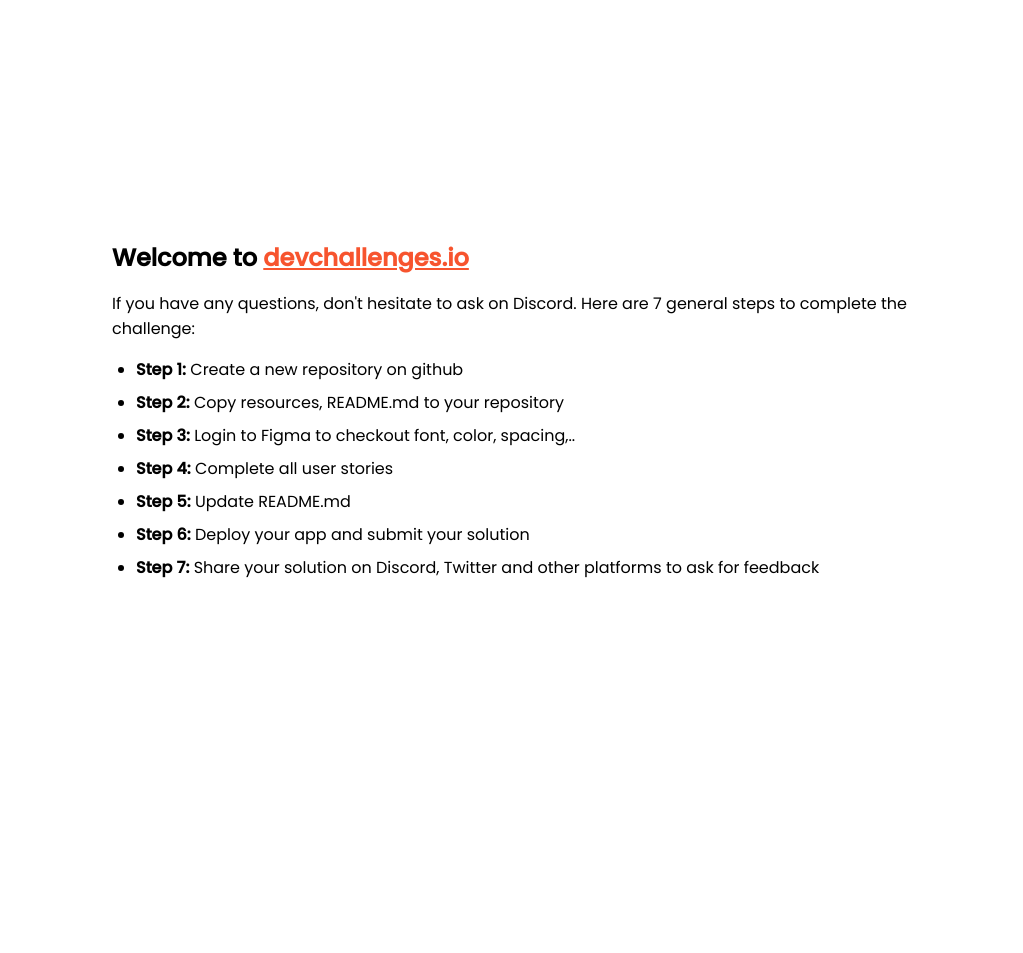
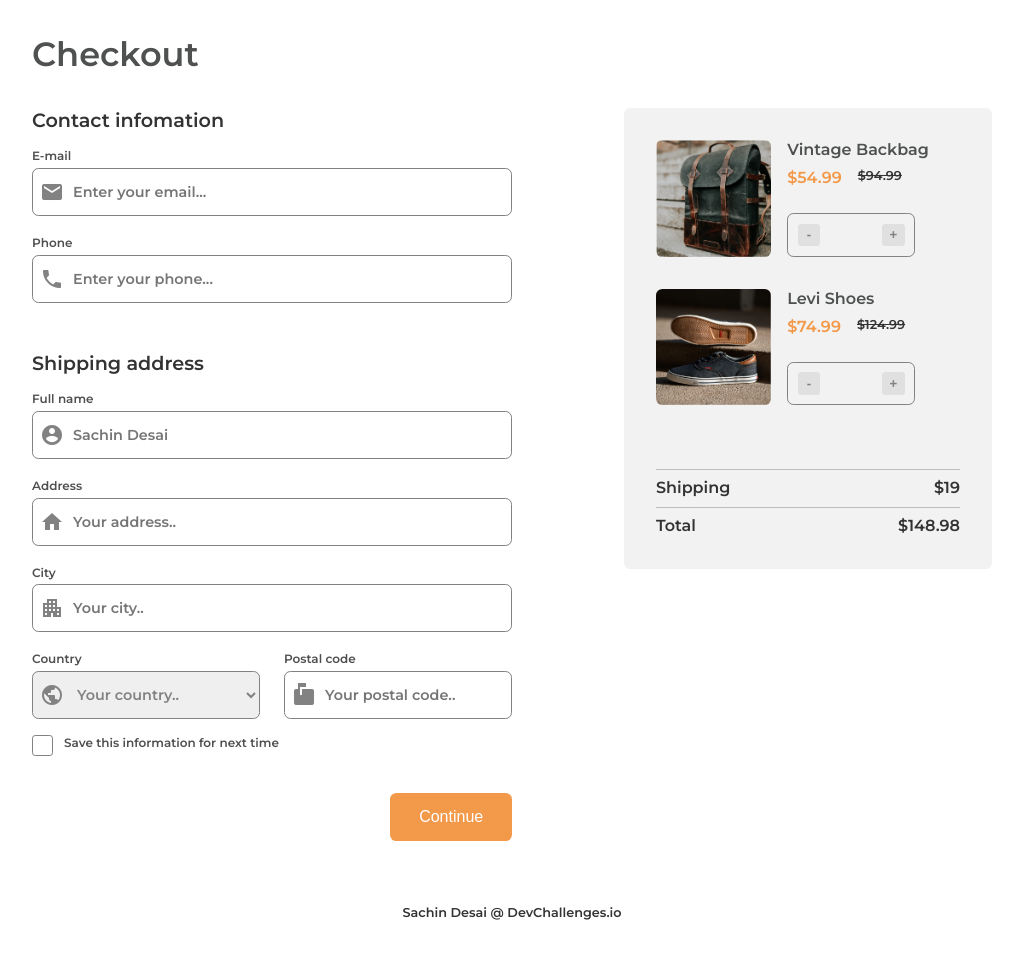
Before and after one commit to sachind3/checkout-page, a plain HTML site: page index.html in a window 1280 px wide. Shown: the whole page, without its empty margins (128-1151 px from the left). Before the commit the page ends 800 px from the top, so only its background shows below. Drawn offline with Linux system fonts and the light colour scheme.

Commit message:
structure done

```diff
--- a/index.html
+++ b/index.html
@@ -4,92 +4,193 @@
     <meta charset="utf-8" />
     <meta
       name="viewport"
-      content="width=device-width, initial-scale=1,
-  maximum-scale=5"
+      content="width=device-width, initial-scale=1, maximum-scale=5"
     />
-
     <link rel="icon" href="devchallenges.png" />
-
     <link
       rel="shortcut icon"
       type="image/x-icon"
       href="https://devchallenges.io/"
     />
-
+    <title>Checkout Page | Sachin Desai</title>
+    <link rel="preconnect" href="https://fonts.gstatic.com" />
     <link
-      href="https://fonts.googleapis.com/css2?family=Poppins:wght@400;500&display=swap"
+      href="https://fonts.googleapis.com/css2?family=Montserrat:wght@400;600;700&display=swap"
       rel="stylesheet"
     />
-
-    <title>Devchallenges</title>
-
-    <style>
-      body {
-        font-family: "Poppins", sans-serif;
-      }
-
-      ul {
-        padding-left: 24px;
-      }
-
-      li {
-        margin-bottom: 8px;
-      }
-
-      .welcome {
-        max-width: 800px;
-        margin: 0 auto;
-      }
-
-      .welcome-text {
-        margin-top: 30vh;
-        font-weight: 500;
-      }
-
-      .welcome-text p {
-        font-size: 1rem;
-        font-weight: 400;
-      }
-
-      .welcome-text h1 {
-        font-size: 1.5rem;
-      }
-
-      .welcome-text a {
-        color: #f7542e;
-      }
-    </style>
+    <link
+      href="https://fonts.googleapis.com/icon?family=Material+Icons"
+      rel="stylesheet"
+    />
+    <link rel="stylesheet" href="css/app.css" />
   </head>
   <body>
-    <div class="welcome">
-      <div class="welcome-text">
-        <h1>
-          Welcome to
-          <a href="https://devchallenges.io/" target="_blank"
-            >devchallenges.io</a
+    <main>
+      <div class="wrapper">
+        <h2>Checkout</h2>
+        <div class="checkout-grid">
+          <div class="checkout-details">
+            <form>
+              <div class="card">
+                <h4>Contact infomation</h4>
+                <div class="formGroup">
+                  <label for="email">E-mail</label>
+                  <div class="formControl">
+                    <span class="material-icons">email</span>
+                    <input
+                      type="email"
+                      placeholder="Enter your email..."
+                      id="email"
+                      name="email"
+                    />
+                  </div>
+                </div>
+                <div class="formGroup">
+                  <label for="phone">Phone</label>
+                  <div class="formControl">
+                    <span class="material-icons">local_phone</span>
+                    <input
+                      type="number"
+                      placeholder="Enter your phone..."
+                      id="phone"
+                      name="phone"
+                    />
+                  </div>
+                </div>
+              </div>
+              <div class="card last">
+                <h4>Shipping address</h4>
+                <div class="formGroup">
+                  <label for="fullName">Full name</label>
+                  <div class="formControl">
+                    <span class="material-icons">account_circle</span>
+                    <input
+                      type="text"
+                      placeholder="Sachin Desai"
+                      id="fullName"
+                      name="fullName"
+                    />
+                  </div>
+                </div>
+                <div class="formGroup">
+                  <label for="address">Address</label>
+                  <div class="formControl">
+                    <span class="material-icons">home</span>
+                    <input
+                      type="text"
+                      placeholder="Your address.."
+                      id="address"
+                      name="address"
+                    />
+                  </div>
+                </div>
+                <div class="formGroup">
+                  <label for="city">City</label>
+                  <div class="formControl">
+                    <span class="material-icons">apartment</span>
+                    <input
+                      type="text"
+                      placeholder="Your city.."
+                      id="city"
+                      name="city"
+                    />
+                  </div>
+                </div>
+                <div class="formGroup-row">
+                  <div class="formGroup">
+                    <label for="country">Country</label>
+                    <div class="formControl">
+                      <span class="material-icons">public</span>
+                      <select name="country" id="country">
+                        <option value="" disabled selected>
+                          Your country..
+                        </option>
+                        <option value="ind">India</option>
+                      </select>
+                    </div>
+                  </div>
+                  <div class="formGroup">
+                    <label for="postalCode">Postal code</label>
+                    <div class="formControl">
+                      <span class="material-icons">markunread_mailbox</span>
+                      <input
+                        type="number"
+                        placeholder="Your postal code.."
+                        id="postalCode"
+                        name="postalCode"
+                      />
+                    </div>
+                  </div>
+                </div>
+                <div class="formGroup">
+                  <label for="saveInfo" class="checkbox-control"
+                    ><input
+                      type="checkbox"
+                      id="saveInfo"
+                      name="saveInfo"
+                      value="saveInfo"
+                    /><i></i>Save this information for next time</label
                   >
-        </h1>
-
-        <p>
-          If you have any questions, don't hesitate to ask on Discord. Here are
-          7 general steps to complete the challenge:
-        </p>
                 </div>
-
+              </div>
+              <button type="submit" class="btn">Continue</button>
+            </form>
+          </div>
+          <div class="checkout-info">
+            <div class="card">
+              <div class="productList">
+                <div class="productImg">
+                  <img src="images/photo1.png" alt="" />
+                </div>
+                <div class="productInfo">
+                  <p class="productName">Vintage Backbag</p>
+                  <div class="price">
+                    <span class="discounted">$54.99</span>
+                    <span class="oldPrice">$94.99</span>
+                  </div>
+                  <div class="counterGroup">
+                    <button type="button">-</button>
+                    <input type="number" />
+                    <button type="button">+</button>
+                  </div>
+                </div>
+              </div>
+              <div class="productList">
+                <div class="productImg">
+                  <img src="images/photo2.png" alt="" />
+                </div>
+                <div class="productInfo">
+                  <p class="productName">Levi Shoes</p>
+                  <div class="price">
+                    <span class="discounted">$74.99</span>
+                    <span class="oldPrice">$124.99</span>
+                  </div>
+                  <div class="counterGroup">
+                    <button type="button">-</button>
+                    <input type="number" />
+                    <button type="button">+</button>
+                  </div>
+                </div>
+              </div>
+              <div class="checkoutPriceDist">
                 <ul>
-        <li><b>Step 1:</b> Create a new repository on github</li>
-        <li><b>Step 2:</b> Copy resources, README.md to your repository</li>
                   <li>
-          <b>Step 3:</b> Login to Figma to checkout font, color, spacing,..
+                    <p>Shipping</p>
+                    <p>$19</p>
                   </li>
-        <li><b>Step 4:</b> Complete all user stories</li>
-        <li><b>Step 5:</b> Update README.md</li>
-        <li><b>Step 6:</b> Deploy your app and submit your solution</li>
                   <li>
-          <b>Step 7:</b> Share your solution on Discord, Twitter and other
-          platforms to ask for feedback
+                    <p>Total</p>
+                    <p>$148.98</p>
                   </li>
                 </ul>
               </div>
+            </div>
+          </div>
+        </div>
+      </div>
+    </main>
+    <footer>
+      <div class="wrapper">Sachin Desai @ DevChallenges.io</div>
+    </footer>
   </body>
 </html>
--- /dev/null
+++ b/scss/app.scss
@@ -0,0 +1,259 @@
+$orange: #f2994a;
+* {
+  margin: 0;
+  padding: 0;
+  box-sizing: border-box;
+  outline: 0;
+}
+body {
+  font-family: "Montserrat", sans-serif;
+  font-size: 16px;
+  line-height: 1.3;
+  color: #333333;
+}
+main {
+  padding: 2rem 0;
+}
+.wrapper {
+  max-width: 62em;
+  margin: 0 auto;
+  padding: 0 1rem;
+}
+h2 {
+  color: #4e5150;
+  font-weight: 600;
+  font-size: 2.1rem;
+  margin-bottom: 2rem;
+}
+.checkout-grid {
+  display: flex;
+  justify-content: space-between;
+  align-items: flex-start;
+}
+.checkout-details {
+  width: 50%;
+  form {
+    display: flex;
+    flex-direction: column;
+    width: 100%;
+  }
+  .btn {
+    background: $orange;
+    color: #fff;
+    font-size: 1rem;
+    min-height: 3rem;
+    border: 0;
+    cursor: pointer;
+    padding: 0.5rem 1.8rem;
+    border-radius: 0.4rem;
+    align-self: flex-end;
+  }
+}
+.checkout-info {
+  width: 50%;
+  padding-left: 7rem;
+  .card {
+    background: #f2f2f2;
+    padding: 2rem;
+    border-radius: 0.4rem;
+    display: flex;
+    flex-direction: column;
+  }
+}
+.card {
+  margin-bottom: 2rem;
+  &.last {
+    margin-bottom: 0;
+  }
+  h4 {
+    font-size: 1.2rem;
+    font-weight: 600;
+    margin-bottom: 0.8rem;
+  }
+}
+.formGroup-row {
+  display: grid;
+  grid-gap: 1.5rem;
+  grid-template-columns: repeat(2, 1fr);
+}
+.formGroup {
+  margin-bottom: 1rem;
+  label {
+    font-size: 0.75rem;
+    color: #4f4f4f;
+    font-weight: 600;
+    margin-bottom: 0.25rem;
+    display: inline-block;
+  }
+  label.checkbox-control {
+    position: relative;
+    overflow: hidden;
+    min-height: 2rem;
+    padding-left: 2rem;
+    cursor: pointer;
+    input[type="checkbox"] {
+      opacity: 0;
+      display: none;
+      position: absolute;
+      left: -9999px;
+      &:checked ~ i {
+        background: #828282;
+        &:after {
+          font-family: "Material Icons";
+          content: "done";
+          color: #fff;
+          font-weight: bold;
+          position: absolute;
+          left: 2px;
+          top: 2px;
+        }
+      }
+    }
+    i {
+      width: 1.3rem;
+      height: 1.3rem;
+      position: absolute;
+      border: 1px solid #828282;
+      border-radius: 0.2rem;
+      top: 0;
+      left: 0;
+      transition: all 0.3s ease-in-out;
+    }
+  }
+}
+.formControl {
+  position: relative;
+  .material-icons {
+    color: #828282;
+    position: absolute;
+    left: 0.5rem;
+    top: 50%;
+    transform: translateY(-50%);
+  }
+  input {
+    border-radius: 0.4rem;
+    border: 1px solid #828282;
+    min-height: 3rem;
+    padding: 0 1rem 0 2.5rem;
+    font-family: inherit;
+    color: #828282;
+    font-weight: 600;
+    font-size: 0.9rem;
+    width: 100%;
+    &:focus {
+      box-shadow: inset 0px -2px 8px -2px rgba(0, 0, 0, 0.5);
+    }
+  }
+  select {
+    border-radius: 0.4rem;
+    border: 1px solid #828282;
+    min-height: 3rem;
+    padding: 0 1rem 0 2.5rem;
+    font-family: inherit;
+    color: #828282;
+    font-weight: 600;
+    font-size: 0.9rem;
+    width: 100%;
+  }
+}
+.productList {
+  display: grid;
+  grid-template-columns: 2fr 3fr;
+  grid-gap: 1rem;
+  margin-bottom: 2rem;
+  .productImg {
+    border-radius: 0.4rem;
+    overflow: hidden;
+    img {
+      width: 100%;
+      display: block;
+    }
+  }
+  .productInfo {
+    display: flex;
+    flex-direction: column;
+    justify-content: space-between;
+  }
+  .productName {
+    font-weight: 600;
+    color: #4e5150;
+    margin-bottom: 0.5rem;
+  }
+  .price {
+    display: flex;
+    align-items: flex-start;
+    justify-content: flex-start;
+    flex-wrap: wrap;
+    margin-bottom: auto;
+    .discounted {
+      margin-right: 1rem;
+      color: $orange;
+      font-weight: 600;
+    }
+    .oldPrice {
+      font-size: 0.8rem;
+      font-weight: 600;
+      text-decoration: line-through;
+    }
+  }
+}
+
+.counterGroup {
+  display: flex;
+  align-items: center;
+  justify-content: space-between;
+  border: 1px solid #828282;
+  border-radius: 0.4rem;
+  padding: 0.6rem;
+  width: 8em;
+  input {
+    width: 3rem;
+    text-align: center;
+    outline: 0;
+    border: 0;
+    font-family: inherit;
+    min-height: 1.4rem;
+    background: transparent;
+  }
+  button {
+    width: 1.4rem;
+    height: 1.4rem;
+    background: #e0e0e0;
+    outline: 0;
+    border: 0;
+    border-radius: 0.2rem;
+    color: #828282;
+    font-weight: 600;
+    display: flex;
+    align-items: center;
+    justify-content: center;
+    font-family: Helvetica, sans-serif;
+  }
+}
+.checkoutPriceDist {
+  ul {
+    margin-top: 2rem;
+    list-style: none;
+    li {
+      border-top: 1px solid #bdbdbd;
+      padding: 0.5rem 0;
+      display: flex;
+      align-items: center;
+      justify-content: space-between;
+      &:last-child {
+        padding-bottom: 0;
+      }
+      p {
+        font-size: 1rem;
+        font-weight: 600;
+      }
+    }
+  }
+}
+
+footer {
+  padding: 2rem 0;
+  text-align: center;
+  font-weight: 600;
+  font-size: 0.8rem;
+}
```
Also changed, not shown: css/app.css (added), 2 other files. Lines whose indentation alone changed are shown as unchanged.
